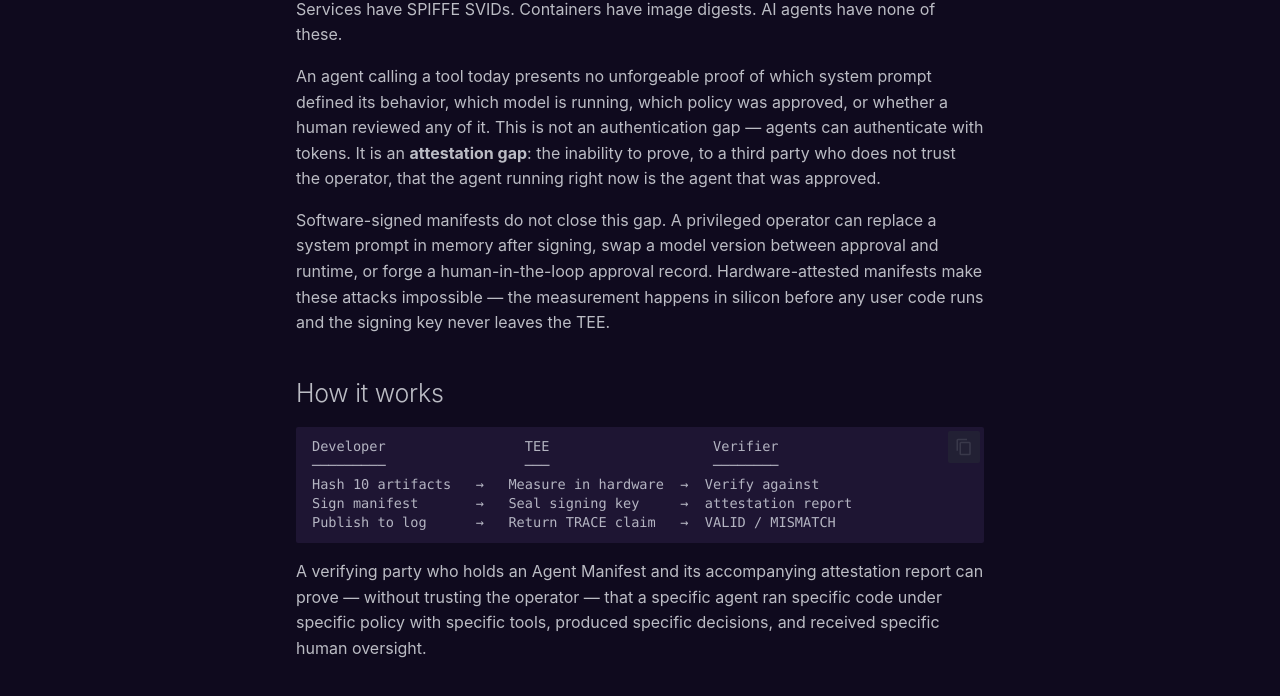
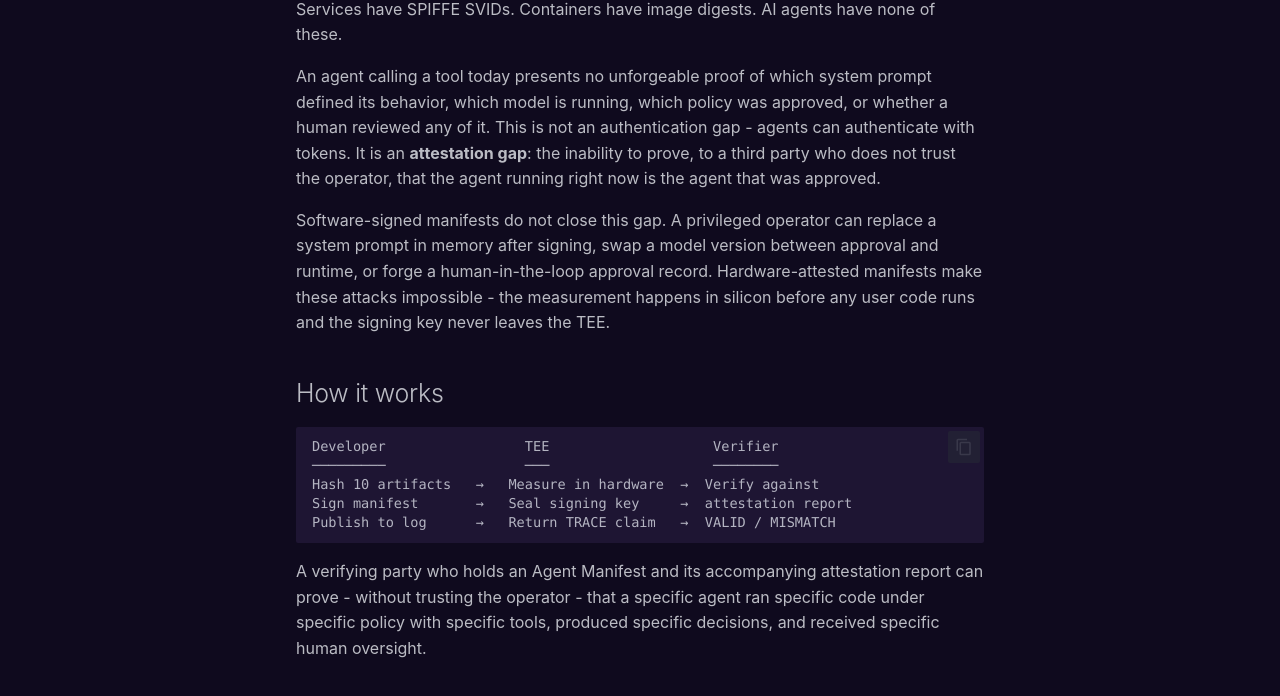
Before and after one commit to agentrust-io/agent-manifest, an MkDocs documentation site: the page built from docs/index.md, in a window 1280 px wide and 1400 px high. Shown: the part 635-1331 px from the top of the window. Built offline with MkDocs 1.6.1 and Material for MkDocs 9.7.7, drawn with Linux system fonts in a browser that asks for light colours; some web fonts are replaced; comment, search, counter and statistics services are not loaded; some of the changed text lies outside the part shown.

Commit message:
docs: remove em dashes

````diff
--- a/docs/index.md
+++ b/docs/index.md
@@ -19,9 +19,9 @@ manifest verify signed.json   # VALID
 
 Every entity in a modern enterprise has a verifiable identity. Users have X.509 certificates. Services have SPIFFE SVIDs. Containers have image digests. AI agents have none of these.
 
-An agent calling a tool today presents no unforgeable proof of which system prompt defined its behavior, which model is running, which policy was approved, or whether a human reviewed any of it. This is not an authentication gap — agents can authenticate with tokens. It is an **attestation gap**: the inability to prove, to a third party who does not trust the operator, that the agent running right now is the agent that was approved.
+An agent calling a tool today presents no unforgeable proof of which system prompt defined its behavior, which model is running, which policy was approved, or whether a human reviewed any of it. This is not an authentication gap  -  agents can authenticate with tokens. It is an **attestation gap**: the inability to prove, to a third party who does not trust the operator, that the agent running right now is the agent that was approved.
 
-Software-signed manifests do not close this gap. A privileged operator can replace a system prompt in memory after signing, swap a model version between approval and runtime, or forge a human-in-the-loop approval record. Hardware-attested manifests make these attacks impossible — the measurement happens in silicon before any user code runs and the signing key never leaves the TEE.
+Software-signed manifests do not close this gap. A privileged operator can replace a system prompt in memory after signing, swap a model version between approval and runtime, or forge a human-in-the-loop approval record. Hardware-attested manifests make these attacks impossible  -  the measurement happens in silicon before any user code runs and the signing key never leaves the TEE.
 
 ## How it works
 
@@ -33,7 +33,7 @@ Sign manifest       →   Seal signing key     →  attestation report
 Publish to log      →   Return TRACE claim   →  VALID / MISMATCH
 ```
 
-A verifying party who holds an Agent Manifest and its accompanying attestation report can prove — without trusting the operator — that a specific agent ran specific code under specific policy with specific tools, produced specific decisions, and received specific human oversight.
+A verifying party who holds an Agent Manifest and its accompanying attestation report can prove  -  without trusting the operator  -  that a specific agent ran specific code under specific policy with specific tools, produced specific decisions, and received specific human oversight.
 
 ## The 10 attested artifacts
 
@@ -72,7 +72,7 @@ Provider auto-selects based on available hardware: `OPAQUE → SEV-SNP → TDX
 
 ## Next steps
 
-- [Getting started](getting-started.md) — Level 0 in 15 minutes
-- [Examples](https://github.com/agentrust-io/examples) — complete manifest JSON for Level 0 and Level 1
-- [Specification](https://github.com/agentrust-io/agent-manifest/blob/main/spec/agent-manifest-spec-v0.1.md) — 197 conformance tests across 5 modules
-- [Architecture decisions](adr/index.md) — rationale behind cryptographic design choices
+- [Getting started](getting-started.md)  -  Level 0 in 15 minutes
+- [Examples](https://github.com/agentrust-io/examples)  -  complete manifest JSON for Level 0 and Level 1
+- [Specification](https://github.com/agentrust-io/agent-manifest/blob/main/spec/agent-manifest-spec-v0.1.md)  -  197 conformance tests across 5 modules
+- [Architecture decisions](adr/index.md)  -  rationale behind cryptographic design choices
````
